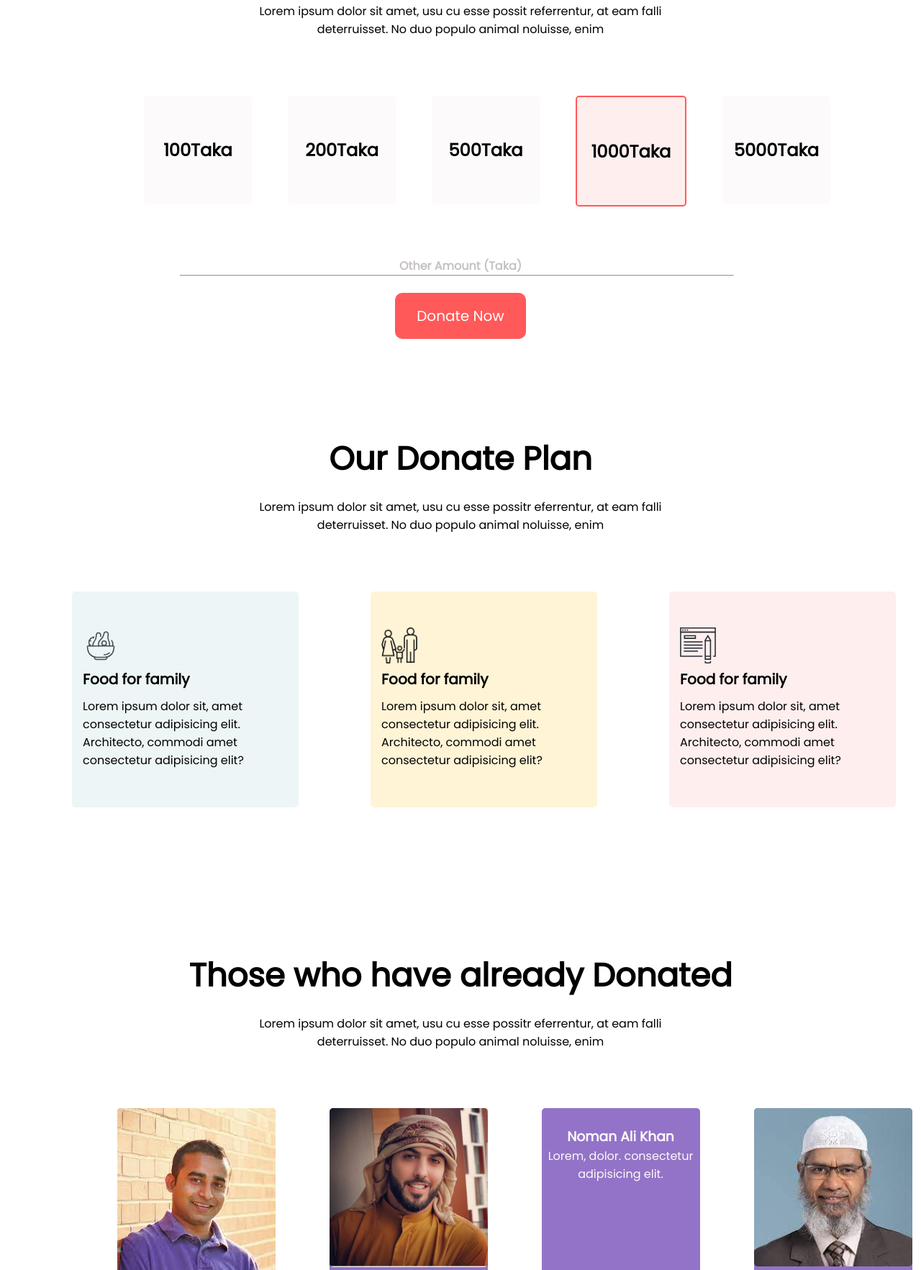
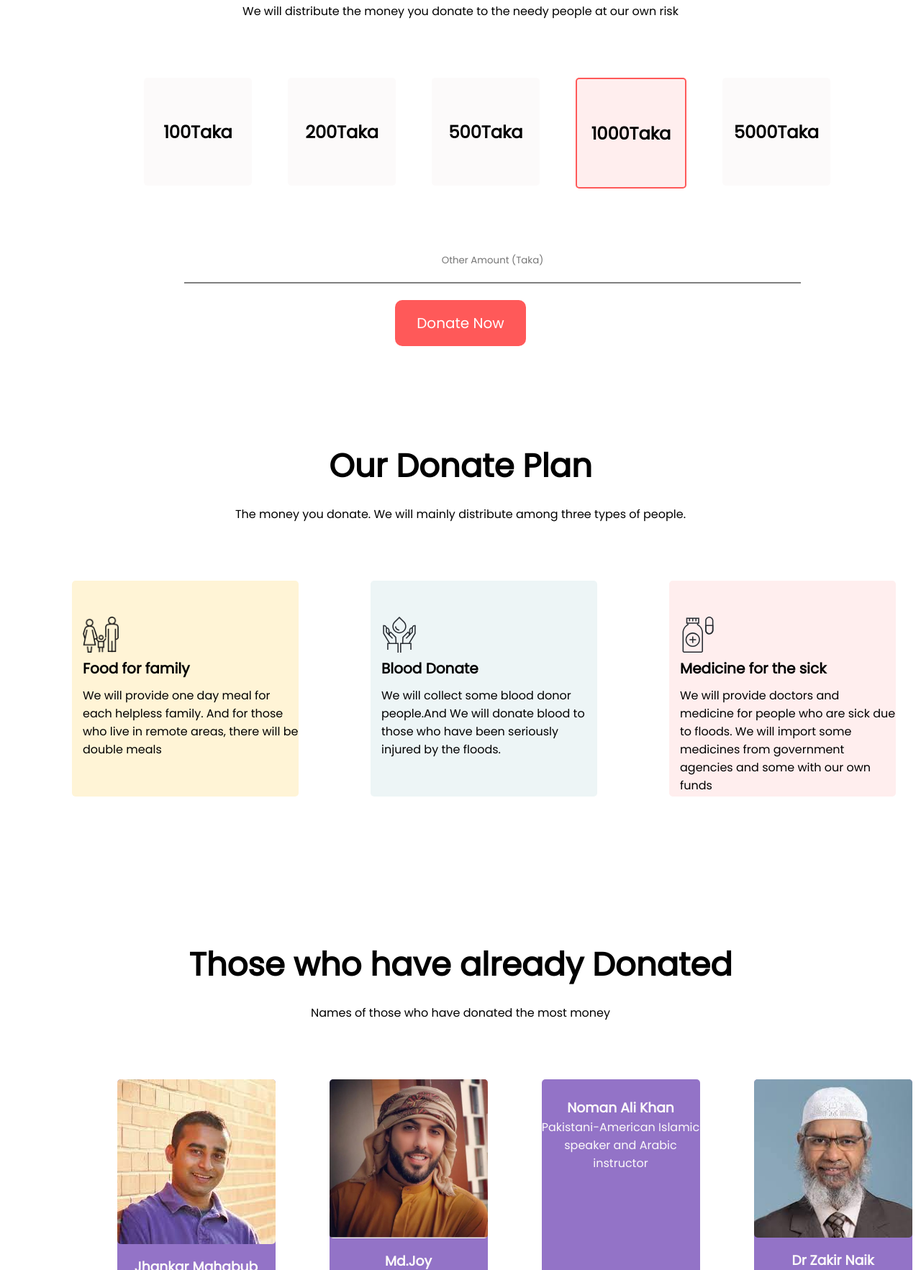
Before and after one commit to Joy5k/assingment-web, a plain HTML site: page index.html in a window 1280 px wide. Shown: the part 1035-2800 px from the top of the page at 72% size. Drawn offline with Linux system fonts and the light colour scheme; a web font is replaced by a local one.

Commit message:
final commit

```diff
--- a/index.html
+++ b/index.html
@@ -14,8 +14,8 @@
     <section class="header-section" >
         <div class="main-banner">
             <h1 class="first-title">Let’s Help Those Who Are <br>More In Need</h1>
-            <p class="first-para">Lorem ipsum dolor sit amet, usu cu esse possit referrentur, at eam falli <br>
-            deterruisset. No duo populo animal noluisse, enim</p>
+            <p class="first-para">Safety & Education
+                Support Dedicated to Saving Lives </p>
             <a class="donate-btn" href="#">Donate Now</a>
      </div>
     </section>
@@ -25,8 +25,7 @@
     <section class="second-section">
         <div class="second-title">
             <h1>Donate Today </h1>
-            <p>Lorem ipsum dolor sit amet, usu cu esse possit referrentur, at eam falli <br>
-             deterruisset. No duo populo animal noluisse, enim</p>
+            <p>We will distribute the money you donate to the needy people at our own risk</p>
         </div>
     <div class="donate-item">
 
@@ -47,10 +46,12 @@
         </div>
 
     </div>
-    <h4>Other Amount (Taka)</h4>
+    <!-- <h4>Other Amount (Taka)</h4>
     <hr>
+     -->
+     <input id="inp-field" type="text" placeholder="Other Amount (Taka)">
+      <div class="submit-btn">
 
-      <div class="submit-btn">
         <a class="donate-btn two" href="#">Donate Now</a>
       </div>
 
@@ -58,36 +59,36 @@
    <!------------------------our donat-plane------------------------>
    <div class="second-title">
          <h1> Our Donate Plan </h1>
-            <p>Lorem ipsum dolor sit amet, usu cu esse possitr   eferrentur,  at eam falli <br>
-         deterruisset. No duo populo animal noluisse, enim</p>
+            <p>The money you donate. We will mainly distribute among three types of people.</p>
     </div>
     <section class="card-item">
-        <div class="card">
-            <img src="icons/icon8.svg" alt="">
-
-            <h3>Food for family</h2>
-            <p>Lorem ipsum dolor sit, amet consectetur adipisicing elit. Architecto, commodi amet consectetur adipisicing elit?
-            </p>
-        </div>
         <div class="card third">
             <img src="icons/shelter.png" alt="">
 
             <h3>Food for family</h2>
-            <p>Lorem ipsum dolor sit, amet consectetur adipisicing elit. Architecto, commodi amet consectetur adipisicing elit?
+            <p>
+                We will provide one day meal for each helpless family. And for those who live in remote areas, there will be double meals
             </p>
         </div>
+        <div class="card">
+            <img src="icons/icon13.svg" alt="">
+
+            <h3>Blood Donate</h2>
+            <p>We will collect some blood donor people.And We will donate blood to those who have been seriously injured by the floods.
+            </p>
+        </div>
+
          <div class="card second">
-            <img src="icons/icon4.svg" alt="">
+            <img src="icons/medicine.svg" alt="">
 
-            <h3>Food for family</h2>
-            <p>Lorem ipsum dolor sit, amet consectetur adipisicing elit. Architecto, commodi amet consectetur adipisicing elit?
+            <h3>Medicine for the sick</h2>
+            <p>We will provide doctors and medicine for people who are sick due to floods. We will import some medicines from government agencies and some with our own funds
             </p>
         </div>
     </section>
     <div class="second-title">
         <h1 class=""> Those who have already Donated</h1>
-           <p>Lorem ipsum dolor sit amet, usu cu esse possitr   eferrentur,  at eam falli <br>
-        deterruisset. No duo populo animal noluisse, enim</p>
+           <p>Names of those who have donated the most money</p>
    </div>
    <!-- ------------------------extra-part------------------ -->
     <section class="extra-part">
@@ -95,25 +96,27 @@
            <div class="id-card">
                 <img src="images/mahabub.jpg" alt="">
                     <h3>Jhankar Mahabub</h3>
-                <p>Lorem,  dolor. consectetur adipisicing elit.</p>
+                <p>Sr. Web Developer | Runner (3 Marathons) |Author(4x Bestselling in Bangladesh) </p>
            </div>
 
            <div class="id-card">
             <img src="images/muslim4.jpg" alt="">
                 <h3>Md.Joy</h3>
-            <p>Lorem,  dolor. consectetur adipisicing elit.</p>
+            <p>studen of Barishal University.Bangladesh</p>
        </div>
 
            <div class="id-card">
             <img src="images/noman.jpg" alt="">
             <h3>Noman Ali Khan</h3>
-            <p>Lorem,  dolor. consectetur adipisicing elit.</p>
+            <p>Pakistani-American Islamic speaker and Arabic instructor
+
+            </p>
            </div>
 
            <div class="id-card">
             <img src="images/zakir .jpg" alt="">
             <h3>Dr Zakir Naik</h3>
-            <p>Lorem,  dolor. consectetur adipisicing elit.</p>
+            <p>Indian public orator who focuses on comparative religion</p>
            </div>
 
 
@@ -125,34 +128,35 @@
        <div class="id-card">
             <img src="images/mizanur.jpg" alt="">
                 <h3>Mizanur Rhaman</h3>
-            <p>Lorem,  dolor. consectetur adipisicing elit.</p>
+            <p>Bangladeshi Islamic scholar, public speaker
+
+            </p>
        </div>
 
        <div class="id-card">
         <img src="images/muslim2.jpg" alt="">
         <h3>Mehedi Hasan</h3>
-        <p>Lorem,  dolor. consectetur adipisicing elit.</p>
+        <p> A Junior frontend  Developer</p>
        </div>
 
        <div class="id-card">
         <img src="images/muslim3.jpg" alt="">
         <h3>Alomgir Hossain</h3>
-        <p>Lorem,  dolor. consectetur adipisicing elit.</p>
+        <p>Managing Director Osaka Company. </p>
        </div>
 
      <div class="id-card">
         <img src="images/muslim5.jpg" alt="">
         <h3>Md.Towhidul</h3>
-        <p>Lorem,  dolor. consectetur adipisicing elit.</p>
+        <p>Professor of Gulshan Commerce College</p>
    </div>
 </section>
 <div class="second-title">
     <h1 class=""> Get My Updates</h1>
-       <p>Lorem ipsum dolor sit amet, usu cu esse possitr   eferrentur,  at eam falli <br>
-    deterruisset. No duo populo animal noluisse, enim</p>
+       <p>We share everything  with our subscribers. So Subscribe now to get all the updates.</p>
 </div>
  <form action="#">
-    <input type="email" placeholder=" Email">
+    <input class="footer-inp" type="email" placeholder=" Email">
     <button class="inp-btn">Subscirbe</button>
  </form>
 <div class="footer-section">
--- a/style.css
+++ b/style.css
@@ -84,7 +84,7 @@
     display: flex;
    margin-left: 150px;
 }
-hr{
+/* hr{
     width: 60%;
     margin-left: 250px;
     color: #fcfafa;
@@ -92,6 +92,20 @@ hr{
 h4{
     text-align: center;
     color: rgb(199, 194, 194);
+} */
+.submit-btn{
+    text-align: center;
+}
+#inp-field{
+    outline: 0;
+  border-width: 0 0 2px;
+  border-color: gray;
+    background: transparent;
+    padding: 20px 300px;
+    margin-left: 20%;
+    text-align: center;
+    font-size: 500;
+
 }
 
 .submit-btn{
@@ -165,7 +179,7 @@ form{
     position: relative;
 
 }
-input{
+.footer-inp{
     position: absolute;
     top: 50%;
     left: 40%;
```
